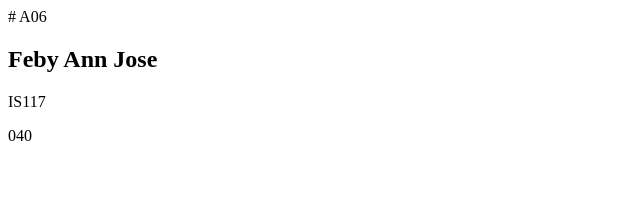
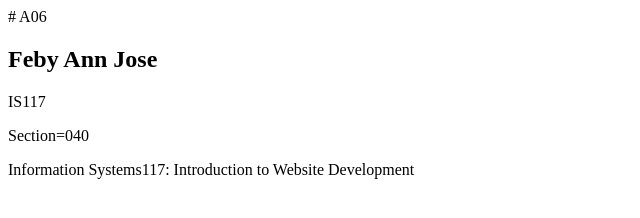
Before and after one commit to febyjose12/A06, a plain HTML site: page my-first-web-page.html in a window 1280 px wide. Shown: the whole page, without its empty margins (0-640 px from the left). Drawn offline with Linux system fonts and the light colour scheme.

Commit message:
Update my-first-web-page.html

```diff
--- a/my-first-web-page.html
+++ b/my-first-web-page.html
@@ -6,5 +6,6 @@
 <body>
     <h2>Feby Ann Jose</h2>
     <p>IS117</p>
-    <p>040</p>
+    <p>Section=040</p>
+    <p>Information Systems117: Introduction to Website Development
 </body>
```
